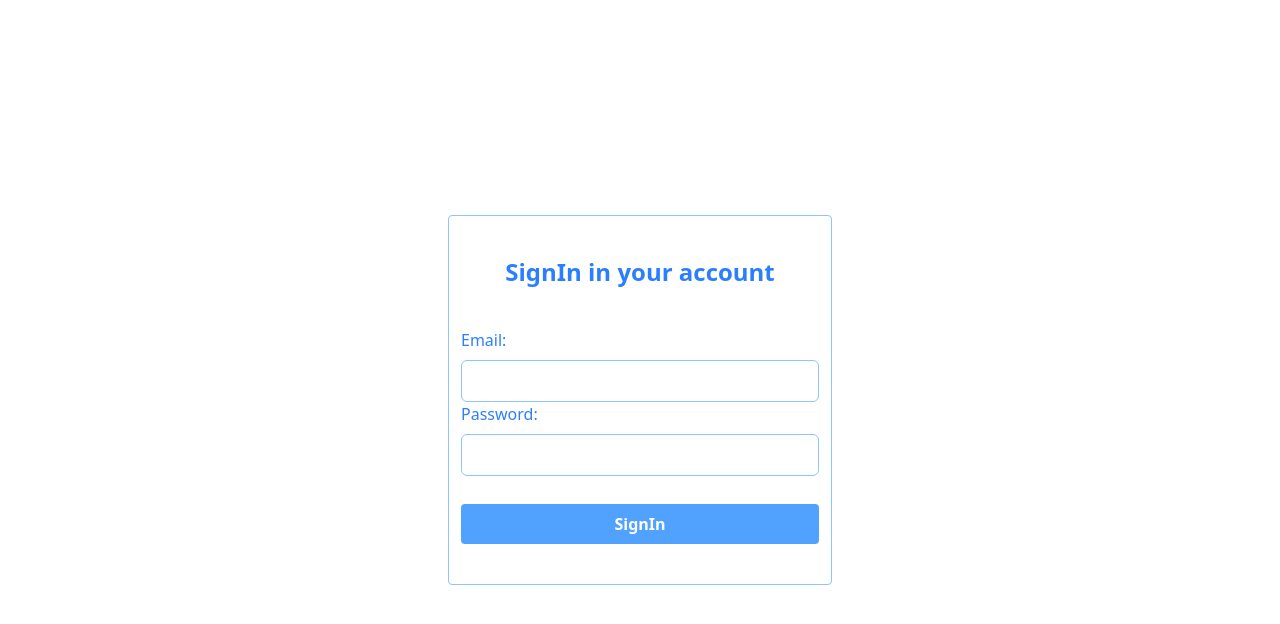
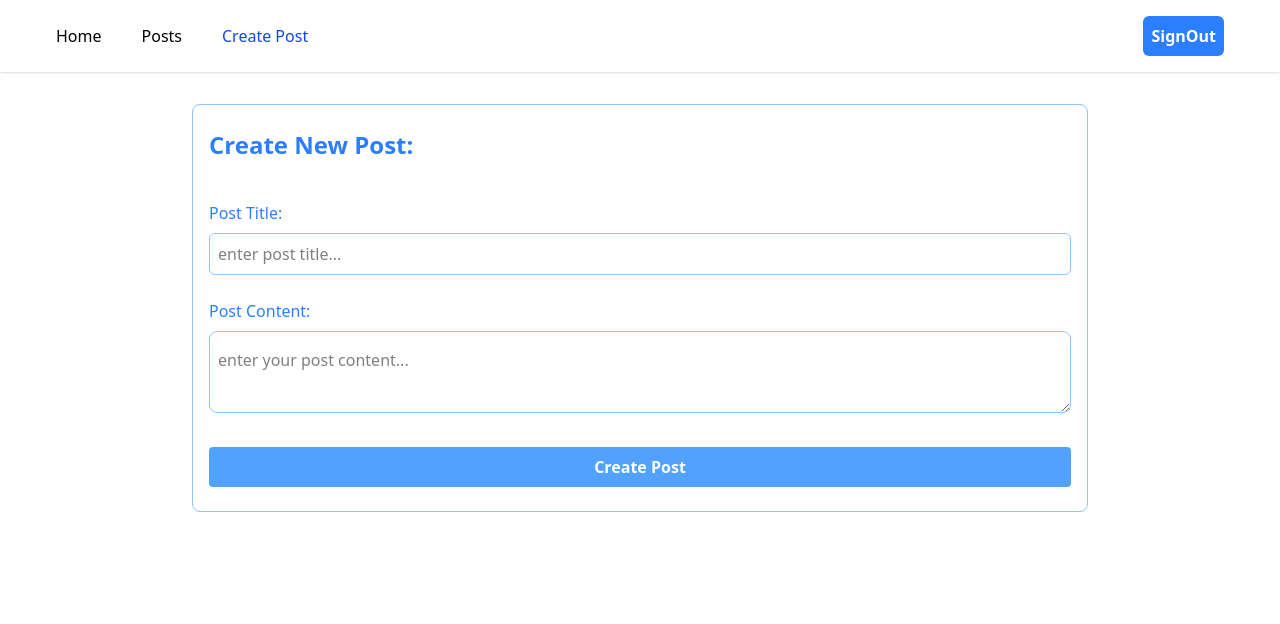
Before and after one commit to MernStack-Course/blog_website_localStorage, a React (Vite) app: page /createPost in a window 1280 px wide. Before the commit this address led to /signin. Shown: the top 624 px of the page. Built offline with nearby package versions, Linux system fonts and the light colour scheme; sample sign-in values are in the browser's storage.

Commit message:
saving post in localStorage

```diff
--- a/src/App.jsx
+++ b/src/App.jsx
@@ -7,12 +7,14 @@ import SignUp from "./pages/SignUp";
 import CreatePost from "./pages/CreatePost";
 import { ToastContainer } from "react-toastify";
 import { useAuthContext } from "./context/Auth";
+import { useRef } from "react";
 
 function App() {
-  const {isAuth} = useAuthContext();
+  const { isAuth,signOut } = useAuthContext();
+
   return (
     <>
-    <ToastContainer/>
+      <ToastContainer />
       <div className=" sticky flex items-center justify-between shadow bg-white p-4 ">
         <div className="pl-10 flex gap-10">
           <NavLink to="/">Home</NavLink>
@@ -28,12 +30,17 @@ function App() {
           >
             Create Post
           </NavLink>
-
         </div>
         <div className="pr-10">
+          {isAuth ? (
+            <button type="button" onClick={signOut} className="bg-blue-500 text-white p-2 rounded-md font-semibold border-none
+          transition-all hover:bg-blue-600
+          " >
+            SignOut
+            </button>
 
-          {
-            isAuth ?
+          ) : (
+            <div className="flex gap-10">
             <NavLink
               className="bg-blue-500 text-white p-2 rounded-md font-semibold border-none
           transition-all hover:bg-blue-600
@@ -42,7 +49,7 @@ function App() {
             >
               SignIn
             </NavLink>
-          : <NavLink
+            <NavLink
               className="bg-blue-500 text-white p-2 rounded-md font-semibold border-none
           transition-all hover:bg-blue-600
           "
@@ -50,7 +57,8 @@ function App() {
             >
               SignUp
             </NavLink>
-          }
+          </div>
+          )}
         </div>
       </div>
       <Outlet />
--- a/src/components/CustomInput.jsx
+++ b/src/components/CustomInput.jsx
@@ -1,6 +1,6 @@
 import React from "react";
 
-function CustomInput({ type, value, label, onChange }) {
+function CustomInput({ type, value, label, onChange, placeholder = '' }) {
   const handleChange = (e) => {
     onChange(e.target.value);
   };
@@ -11,6 +11,7 @@ function CustomInput({ type, value, label, onChange }) {
       </label>
       <input
         type={type}
+        placeholder={placeholder}
         value={value}
         className="p-2 rounded-md border border-blue-300 focus:border-none focus:outline-blue-400"
         onChange={handleChange}
--- a/src/context/Auth.jsx
+++ b/src/context/Auth.jsx
@@ -1,25 +1,19 @@
-import { createContext, useContext, useState } from "react";
+import { createContext, useContext, useEffect, useState } from "react";
 import { useNavigate } from "react-router-dom";
 import { toast } from "react-toastify";
 
 const AuthContext = createContext();
 
-// const initialDataLocalStorage = [
-//     {
-//         id:1,
-//         username: 'Qasem',
-//         email:"qasimmohammadi520@gmail.com",
-//         password: '1234'
-//     }
-// ];
-// localStorage.setItem('users', JSON.stringify(initialDataLocalStorage));
 export const AuthProvider = ({ children }) => {
-  const [isAuth, setIsAuth] = useState(false);
+  const [isAuth, setIsAuth] = useState(() => {
+    return !!localStorage.getItem("token");
+  });
   const [isLoading, setIsLoading] = useState(false);
   const navigate = useNavigate();
 
+//signUp function
   const signUp = async (data) => {
-    const users = JSON.parse(localStorage.getItem('users')) || [];
+    const users = JSON.parse(localStorage.getItem("users")) || [];
     setIsLoading(true);
     if (!data.username || !data.email || !data.password) {
       toast.error("all field is required");
@@ -30,20 +24,22 @@ export const AuthProvider = ({ children }) => {
       if (check) {
         alert("this account is already exist!");
         navigate("/signin");
+        setIsLoading(false);
         return;
       }
+      setIsLoading(true);
       const newUser = {
-        id: users.length +1,
+        id: users.length + 1,
         username: data.username,
         email: data.email,
-        password: data.password
+        password: data.password,
       };
       users.push(newUser);
       console.log(users);
-      if(!localStorage.getItem('users')){
-        localStorage.setItem('users', JSON.stringify([]))
+      if (!localStorage.getItem("users")) {
+        localStorage.setItem("users", JSON.stringify([]));
       }
-      localStorage.setItem('users', JSON.stringify(users));
+      localStorage.setItem("users", JSON.stringify(users));
       setIsLoading(false);
       toast.success("your account successfully created!");
       navigate("/signin");
@@ -54,44 +50,74 @@ export const AuthProvider = ({ children }) => {
   };
 
   const checkUserEmail = (email) => {
-    const users = JSON.parse(localStorage.getItem('users')) || [];
-    const existCheck = users.find(user => user.email === email);
-    if(existCheck){
+    const users = JSON.parse(localStorage.getItem("users")) || [];
+    const existCheck = users.find((user) => user.email === email);
+    if (existCheck) {
       return true;
-    }else{
+    } else {
       return false;
     }
-
   };
 
   const signin = (data) => {
     setIsLoading(true);
-    if(!data.email || !data.password){
-        toast('all field are required!');
+    if (!data.email || !data.password) {
+      toast("all field are required!");
       alert("all field required!");
       return;
     }
-    const checkUser = checkUserEmail(data.email);
-    if(checkUser){
-        setIsAuth(true) ;
-        toast.success('successfully signin');
+
+    // function for checking the user email and password...
+    const checkUserEmailPassword = (data) => {
+      const users = JSON.parse(localStorage.getItem("users")) || [];
+      const existCheck = users.find((user) => {
+        if (user.email === data.email && user.password === data.password) {
+        localStorage.setItem('user',JSON.stringify(user));
+          return user.email === data.email && user.password === data.password;
+        }
+      });
+      if (existCheck) {
+        return true;
+      } else {
+        return false;
+      }
+    };
+    //
+    // const checkUser = checkUserEmail(data.email);
+    if (checkUserEmailPassword(data)) {
+        setIsLoading(true);
+      const randChar = Math.random()
+        .toString(20)
+        .substring(2, 3 + 50);
+      localStorage.setItem("token", randChar);
+      setIsAuth(true);
+      toast("successfully signin");
       setIsLoading(false);
-        navigate('/');
-    }
-    else{
-        alert('incorrect email or password!');
+      navigate("/");
+    } else {
+      alert("incorrect email or password!");
       setIsLoading(false);
       setIsAuth(false);
     }
   };
 
+  const signOut = () => {
+    if (isAuth) {
+      localStorage.removeItem("token");
+      localStorage.removeItem('user');
+      setIsLoading(false);
+      setIsAuth(false);
+      navigate("/");
+    }
+  };
   return (
     <AuthContext.Provider
       value={{
-        isAuth,
         isLoading,
         signUp,
-        signin
+        signin,
+        signOut,
+        isAuth,
       }}
     >
       {children}
--- /dev/null
+++ b/src/hooks/CreatePost.jsx
@@ -0,0 +1,34 @@
+import { useState } from "react";
+import * as yup from "yup";
+export const useCreatePost = () => {
+  const [isLoading, setIsLoading] = useState(false);
+  const postSchema = yup.object().shape({
+    title: yup.string().required().min(4),
+    content: yup.string().required().min(10),
+  });
+  const createPost = async (data) => {
+    try {
+      const post = JSON.parse(localStorage.getItem("post")) || [];
+      const newPost = {
+        id: post.length + 1,
+        post_title: data.title,
+        postContent: data.content,
+        user: (JSON.parse(localStorage.getItem('user'))).username
+      };
+
+      post.push(newPost);
+      if(!localStorage.getItem('post')){
+        localStorage.setItem('post', JSON.stringify([]));
+      }
+      localStorage.setItem('post',JSON.stringify(post))
+    } catch (error) {
+      console.log(error);
+    }
+  };
+
+  return {
+    isLoading,
+    postSchema,
+    createPost,
+  };
+};
--- a/src/pages/CreatePost.jsx
+++ b/src/pages/CreatePost.jsx
@@ -1,15 +1,85 @@
-import React from "react";
+import React, { useState } from "react";
 import { Editor } from "@tinymce/tinymce-react";
+import CustomInput from "../components/CustomInput";
+import { useRef } from "react";
+import { useCreatePost } from "../hooks/CreatePost";
+import CustomButton from "../components/CustomButton";
 
 export default function CreatePost() {
+  const { postSchema, createPost } = useCreatePost();
+  const [post, setPost] = useState({
+    title: "",
+    content: "",
+  });
+  const [error, setError] = useState({ title: [], content: [] });
+  const handleChange = (fieldName, value) => {
+    setPost((prev) => ({
+      ...prev,
+      [fieldName]: value,
+    }));
+  };
 
+  const handleSubmit = async (e) => {
+    e.preventDefault();
+    try {
+      await postSchema.validate(post, { abortEarly: false });
+      const postObject = {
+        title:post.title,
+        content: post.content,
+        user:localStorage.getItem('user') ? localStorage.getItem('user') : ''
+      }
+      await createPost(postObject);
+      setPost({title: '', content: ''})
+      setError({title:[], content:[]});
+    } catch (validationErrors) {
+      const newErrors = { title: [], content: [] };
+      validationErrors.inner.forEach((err) => {
+        newErrors[err.path] = [...newErrors[err.path], err.message];
+      });
+      setError(newErrors);
+    }
+  };
   return (
-  <div>hello</div>
+    <div className="border w-4xl mt-8 mx-auto px-4 py-6 border-blue-300 rounded-lg">
+      <h1 className="text-blue-500 font-semibold text-2xl mb-10">
+        Create New Post:
+      </h1>
+      <form onSubmit={handleSubmit}>
+        <div>
+          <CustomInput
+            type="text"
+            label="Post Title"
+            value={post.title}
+            placeholder="enter post title..."
+            onChange={(value) => handleChange("title", value)}
+          />
+          {
+            error && error.title.map((err, index) => <p className="text-red-500" key={index}>{err}</p>)
+          }
+        </div>
+        <div className="mt-6">
+          <label className="text-blue-500">Post Content:</label>
+          <textarea
+            className="border w-full py-4 px-2 mt-2 border-blue-300 rounded-lg
+          focus:border-none focus:outline-blue-300
+          "
+            placeholder="enter your post content..."
+            value={post.content}
+            onChange={(e) => handleChange("content", e.target.value)}
+          ></textarea>
+          {
+            error && error.content.map((err, index) => <p className="text-red-500" key={index}>{err}</p>)
+          }
+        </div>
+        <CustomButton
+          value="Create Post"
+          type="submit"
+          onClick={handleSubmit}
+        />
+      </form>
+    </div>
   );
 }
-
-
-
 
 //  <Editor
 //   apiKey="b6qlesdkljo38n4sp9nt6s4b249qte0vjc9qs5ur59s9yw98"
```
Lines whose indentation alone changed are shown as unchanged.
